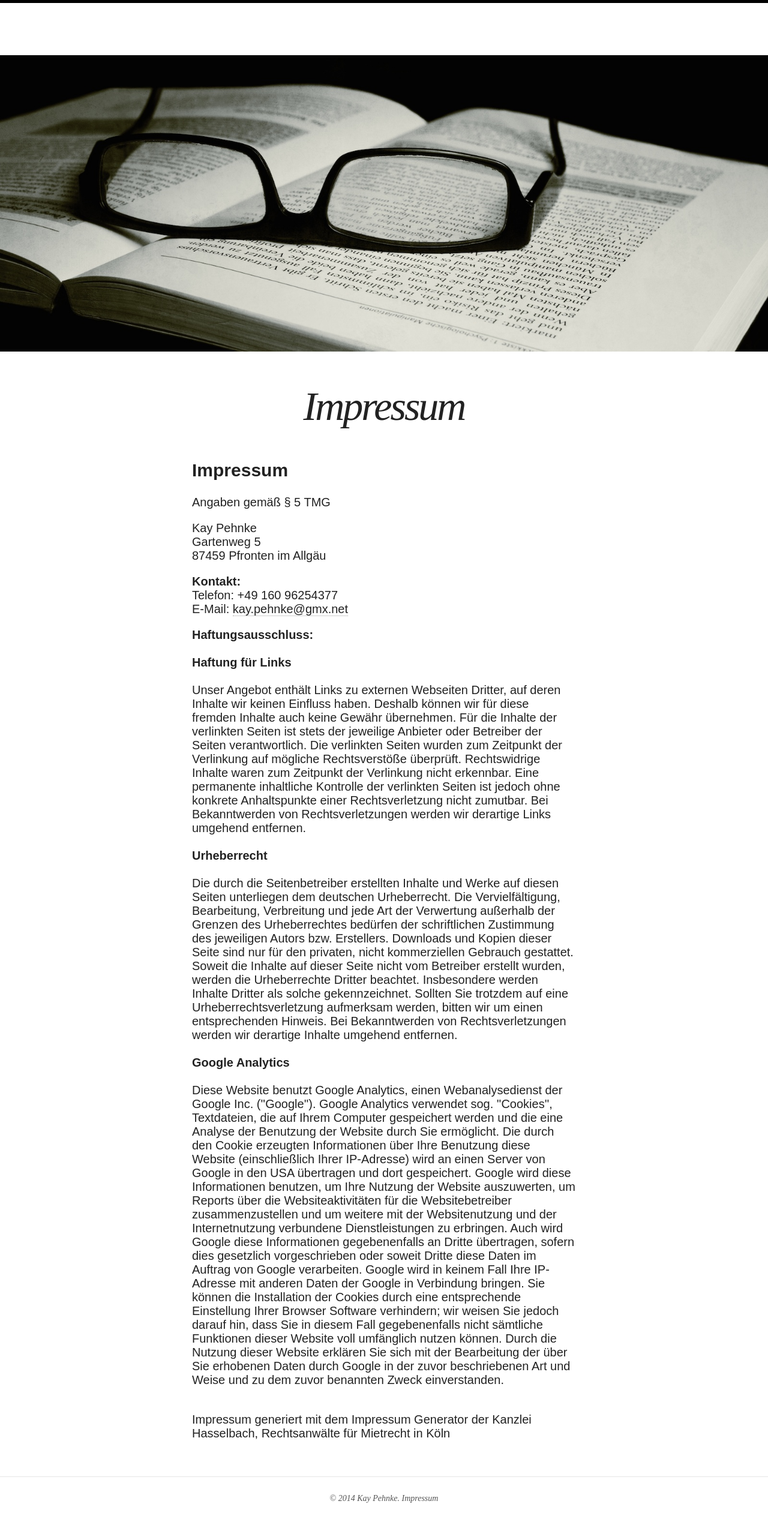
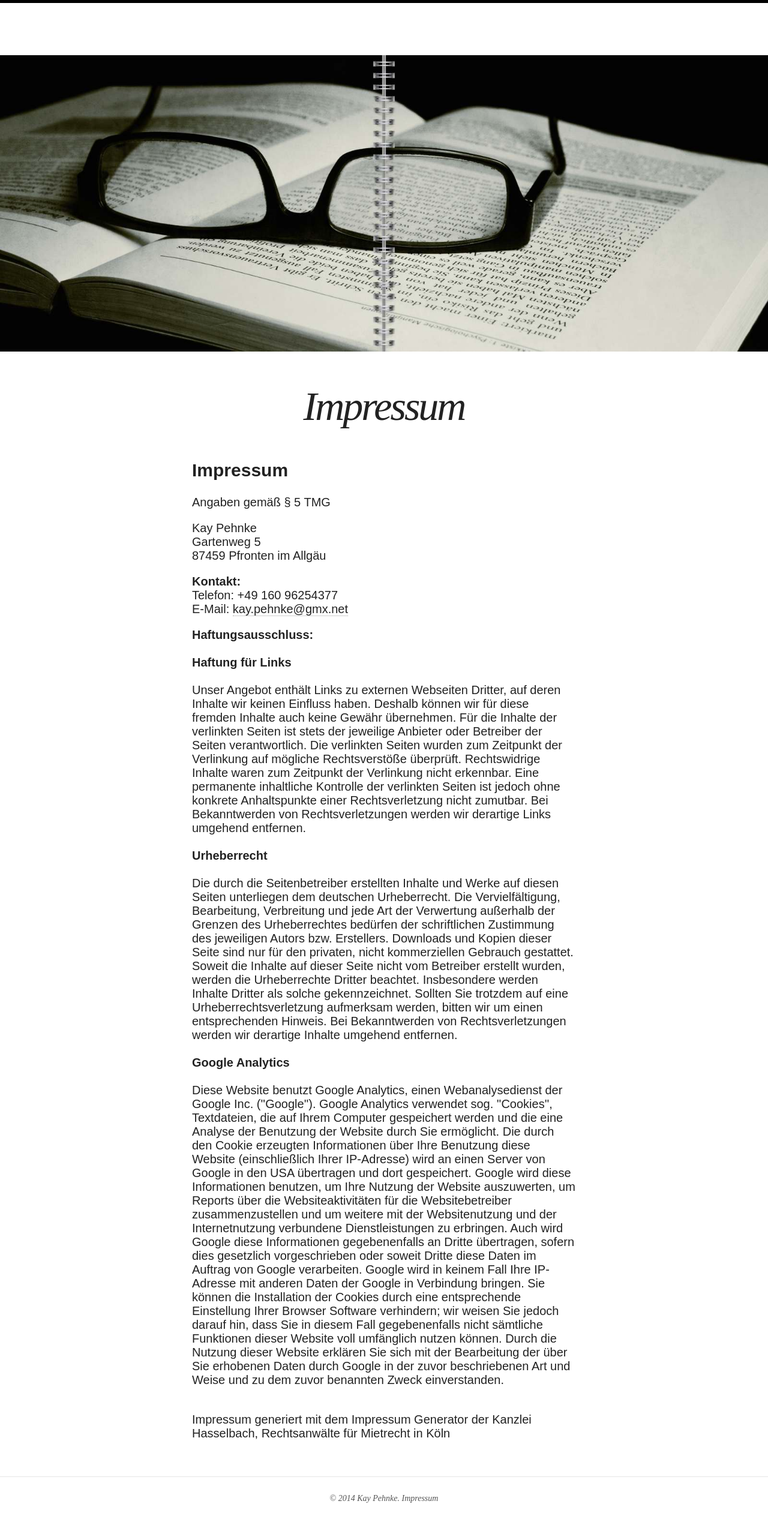
Before and after one commit to kay-pehnke/kay-pehnke.github.io, a Jekyll site: the page built from disclaimer.html, in a window 1280 px wide. Shown: the whole page at 60% size. Built offline with Jekyll 4.4.1, drawn with Linux system fonts in a browser that asks for light colours; nearby versions of some CDN libraries.

Commit message:
Impressum Bild Änderung

```diff
--- a/disclaimer.html
+++ b/disclaimer.html
@@ -4,7 +4,7 @@ permalink: /disclaimer/
 title: Impressum
 description: "Impressum"
 image:
-  feature: brille2.jpg
+  feature: brille.jpg
 ---
 
 <div class='impressum'><h1>Impressum</h1><p>Angaben gemäß § 5 TMG</p>
```
Also changed, not shown: images/brille2.jpg.
